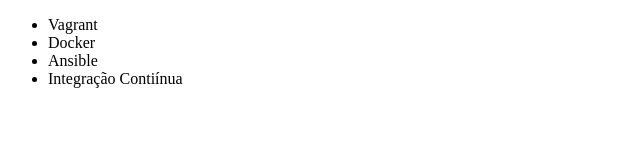
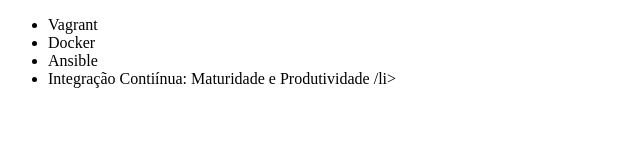
Before and after one commit to figueiredofp/Treino-alura-git, a plain HTML site: page index.html in a window 1280 px wide. Shown: the whole page, without its empty margins (0-640 px from the left). Drawn offline with Linux system fonts and the light colour scheme.

Commit message:
Renomeando curso de integracao continua

```diff
--- a/index.html
+++ b/index.html
@@ -9,7 +9,7 @@
         <li>Vagrant</li>
         <li>Docker</li>
         <li>Ansible</li>
-        <li>Integração Contiínua</li>
+        <li>Integração Contiínua: Maturidade e Produtividade /li>
     </ul>
 </body>
 </html>
```
